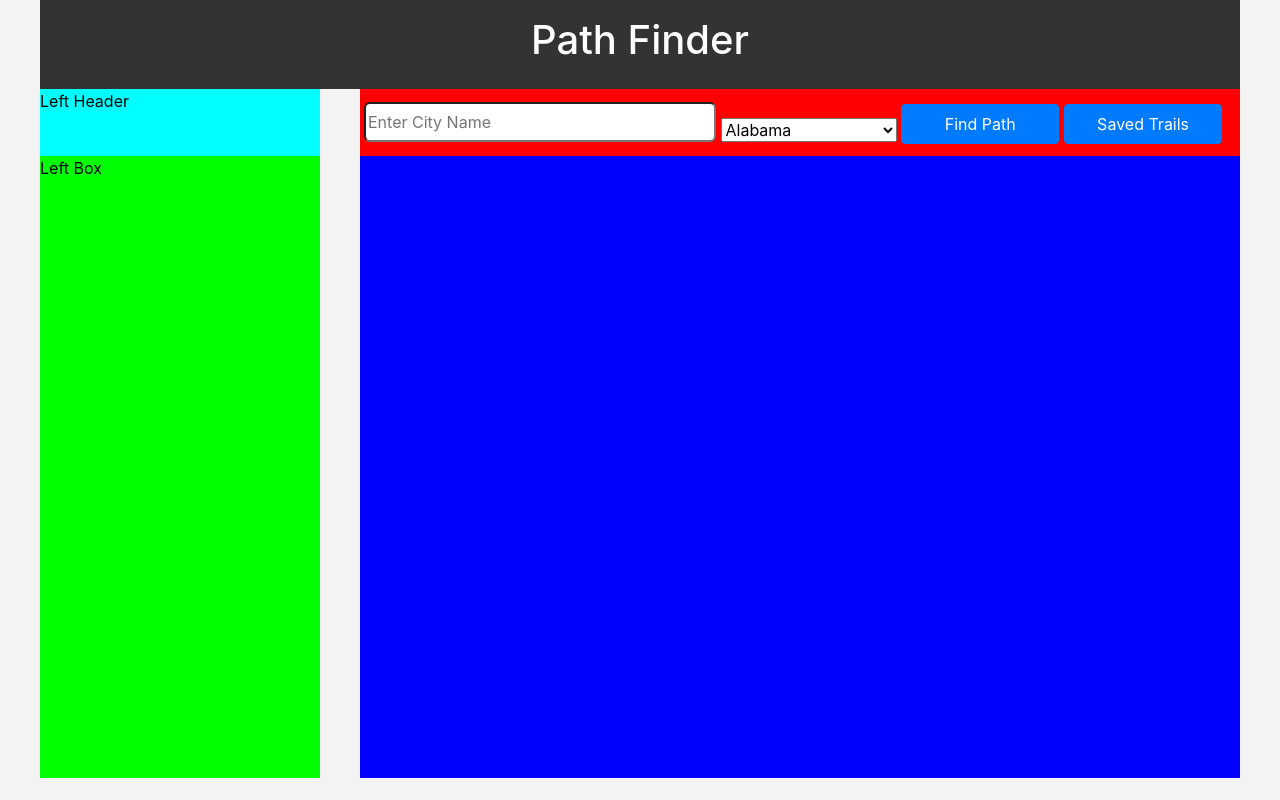
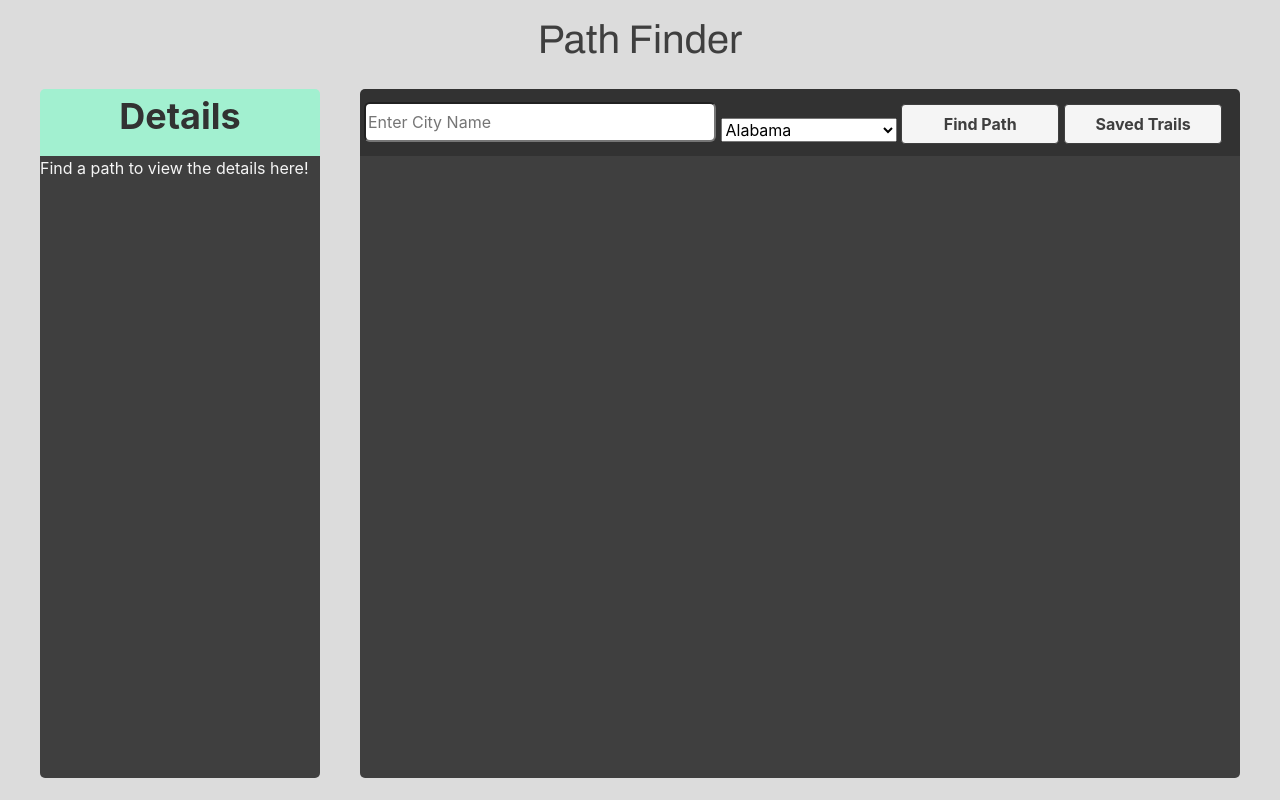
Before and after one commit to OrionRiitters/path_finder, a Flask app: page / in a window 1280 px wide. Run offline with Flask 2, Linux system fonts and the light colour scheme; some libraries are stand-ins or nearby versions.

Commit message:
More styling in style.css'

```diff
--- a/static/css/style.css
+++ b/static/css/style.css
@@ -3,6 +3,10 @@
  * Use CSS Grid to divide page into 32 rows and 18 columns. These numbers are used
  * because they are multiples of the 16:9 aspect ratio. I think that makes sense.
  */
+
+#app {
+    background-color: #dcdcdc;
+}
 
 .grid-container {
     display: grid;
@@ -17,27 +21,26 @@
     text-align: center;
     grid-row: 1 / 5;
     grid-column: 2 / 32;
-    background-color: #333333;
-    color: white;
+    background-color: #dcdcdc;
+    color: #3f3f3f;
+    font-family: 'Archivo', sans-serif;
+    font-weight: 'bold';
 }
 
 #header-title {
     display: inline-block;
-    color: white;
 }
 
 #search-header {
     grid-row: 2 / 5;
     grid-column: 10 / 32;
-    color: black;
-    background-color: #ffff00;
 }
 
 #search {
     grid-row: 5 / 8;
     grid-column: 10 / 32;
-    background-color: #ff0000;
-    color: white;
+    background-color: #323232;
+    border-radius: 5px 5px 0px 0px;
 }
 
 #city {
@@ -54,31 +57,38 @@
 #left-header {
     grid-row: 5 / 8;
     grid-column: 2 / 9;
-    background-color: #00ffff;
-    color: black;
+    background-color: #a2f0d0;
+    color: #323232;
+    vertical-align: center;
+    text-align: center;
+    font-weight: bold;
+    font-size: 36px;
+    border-radius: 5px 5px 0px 0px;
 }
 
 #left-box {
     grid-row: 8 / 36;
     grid-column: 2 / 9;
-    background-color: #00ff00;
-    color: black;
+    background-color: #3f3f3f;
+    color: #f5f5f5;
     overflow: auto;
+    border-radius: 0px 0px 5px 5px;
 }
 
 #right-box {
     grid-row: 8 / 36;
     grid-column: 10 / 32;
-    background-color: #0000ff;
+    background-color: #3f3f3f;
     color: white;
     overflow: auto;
+    color: #f5f5f5;
+    border-radius: 0px 0px 5px 5px;
 }
 
 #bucket-list {
     grid-row: 8 / 36;
     grid-column: 2 / 32;
-    background-color: #0440ff;
-    color: white;
+    font-family: 'Archivo', sans-serif;
 }
 
 table {
@@ -87,14 +97,26 @@
 
 tbody {
     width: 100%;
+    text-align: center;
+    vertical-align: center;
 }
 
-tr {
-    height: 52px;
+td {
+    font-weight: bold;
+    border-bottom: 1px;
+    border-top: 1px;
+    border-color: white;
 }
 
 .btn-secondary {
     width: 25%;
+    background-color: #dcdcdc;
+    color: #3f3f3f;
+}
+
+.btn-secondary:hover {
+    background-color: #a2f0d0;
+    color: #3f3f3f;
 }
 
 .vertical-center {
@@ -111,14 +133,30 @@
 }
 
 #map {
-    height: 99%;
-    width: 99%;
+    height: 100%;
+    width: 100%;
+    border-radius: 0px 0px 5px 5px;
 }
 
 .btn-right {
-    height: 80%;
+    height: 40%;
     width: 80%;
 }
 .btn-left {
     width: 60%;
 }
+
+.btn-primary {
+    background-color: #f5f5f5;
+    color: #3f3f3f;
+    border-color: #3f3f3f;
+}
+
+.btn-primary:hover {
+    background-color: #3f3f3f;
+    border-color: #dcdcdc
+}
+
+.btn {
+    font-weight: bold;
+}
--- a/templates/base.html
+++ b/templates/base.html
@@ -6,6 +6,7 @@
         <meta charset="utf-8" name="viewport" content="width=device-width, initial-scale=1"/>
 
         <link rel="stylesheet" type="text/css" href="{{ url_for('static', filename='css/bootstrap.min.css') }}">
+        <link href="https://fonts.googleapis.com/css?family=Archivo" rel="stylesheet">
         <link rel="stylesheet" type="text/css" href="{{ url_for('static', filename='css/' + cssFile) }}">
         <script src="{{ url_for('static', filename='js/jquery-3.3.1.min.js') }}"></script>
         <link async defer rel="stylesheet" href="https://unpkg.com/leaflet@1.4.0/dist/leaflet.css"
@@ -50,10 +51,10 @@
 
             {% block left %}
             <div id="left-header">
-                <p>Left Header</p>
+                <p>Details</p>
             </div>
             <div id="left-box">
-                <p>Left Box</p>
+                <p>Find a path to view the details here!</p>
             </div>
             {% endblock %}
 
```
